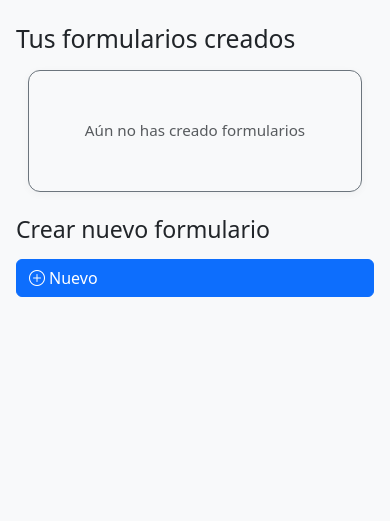
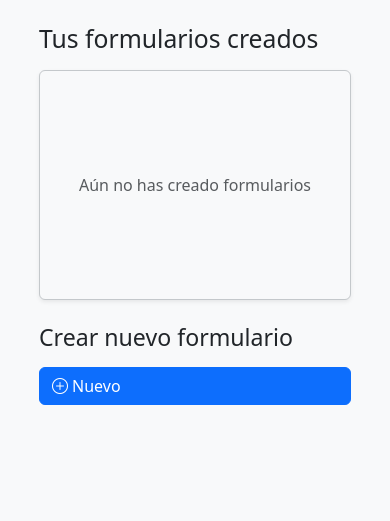
Before and after one commit to dasrojas777/APP1.0, a Django app: page /portal-formularios/ in a window 390 px wide. Shown: the part 110-631 px from the top of the page. Run offline with Django 5.2, Linux system fonts and the light colour scheme; a user stored in the database is signed in; data that the repository does not hold is empty.

Commit message:
Mejoras visuales: card madre gris, subtarjetas azules, mensaje vacío centrado y layout responsivo para portal de formularios.

```diff
--- a/formularios/templates/formularios/portal.html
+++ b/formularios/templates/formularios/portal.html
@@ -1,26 +1,30 @@
 {% extends 'frontend/base.html' %}
 {% block title %}Editor de Formularios{% endblock %}
 {% block content %}
-<div class="container pt-2 pb-3">
-	<div class="mb-4">
+<div class="pt-2 pb-3 w-100">
+	<div class="seccion-formularios-creados mb-4 w-100">
 		<h2 class="mb-3">Tus formularios creados</h2>
-		<div class="row row-cols-1 row-cols-sm-2 row-cols-md-3 row-cols-lg-4 g-4">
+	<div class="card w-100 shadow-sm bg-light border border-1 border-secondary-subtle">
+			<div class="card-body p-4">
+				<div class="row row-cols-1 row-cols-sm-2 row-cols-md-3 row-cols-lg-4 g-4 w-100 mx-0">
 					{% if formularios %}
 						{% for formulario in formularios %}
-				<div class="col">
-					<div class="card h-100 border-primary">
-						<div class="card-body d-flex flex-column justify-content-center align-items-center" style="min-height: 120px;">
-							<h5 class="card-title">{{ formulario.nombre }}</h5>
+						<div class="col d-flex align-items-stretch">
+							<div class="card h-100 w-100 border-primary bg-primary bg-opacity-10 d-flex flex-column justify-content-between">
+								<div class="card-body d-flex flex-column justify-content-center align-items-center flex-grow-1" style="min-height: 120px;">
+									<h5 class="card-title text-center w-100 text-primary">{{ formulario.nombre }}</h5>
 									{% if formulario.archivo %}
-								<a href="{{ formulario.archivo.url }}" class="btn btn-outline-success btn-sm mt-2" download>
+										<a href="{{ formulario.archivo.url }}" class="btn btn-outline-success btn-sm mt-2 w-100" download>
 											<i class="bi bi-file-earmark-arrow-down"></i> Descargar archivo
 										</a>
 									{% else %}
 										<span class="text-muted">Sin archivo</span>
 									{% endif %}
-							<form method="post" action="{% url 'eliminar_formulario' formulario.id %}" class="mt-2">
+								</div>
+								<div class="card-footer bg-transparent border-0 d-flex justify-content-center align-items-center">
+									<form method="post" action="{% url 'eliminar_formulario' formulario.id %}" class="w-100">
 										{% csrf_token %}
-								<button type="submit" class="btn btn-outline-danger btn-sm" onclick="return confirm('¿Seguro que deseas eliminar este formulario?');">
+										<button type="submit" class="btn btn-outline-danger btn-sm w-100" onclick="return confirm('¿Seguro que deseas eliminar este formulario?');">
 											<i class="bi bi-trash"></i> Eliminar
 										</button>
 									</form>
@@ -29,17 +33,15 @@
 						</div>
 						{% endfor %}
 					{% else %}
-				<div class="col">
-					<div class="card h-100 border-secondary text-center bg-light">
-						<div class="card-body d-flex flex-column justify-content-center align-items-center" style="min-height: 120px;">
-							<span class="text-muted">Aún no has creado formularios</span>
-						</div>
-					</div>
+						<div class="d-flex w-100 justify-content-center align-items-center" style="min-height: 180px; height: 18vh;">
+							<span class="text-muted text-center w-100">Aún no has creado formularios</span>
 						</div>
 					{% endif %}
 				</div>
 			</div>
-	<div class="mb-2">
+		</div>
+	</div>
+	<div class="seccion-crear-nuevo mb-2 w-100">
 		<h3 class="mb-3">Crear nuevo formulario</h3>
 		<a href="{% url 'subir_formulario' %}" class="btn btn-primary d-flex align-items-center" title="Añadir nuevo formulario">
 			<i class="bi bi-plus-circle me-1"></i> Nuevo
--- a/frontend/static/css/styles.css
+++ b/frontend/static/css/styles.css
@@ -102,7 +102,9 @@ header .container-fluid {
 	justify-content: center;
 }
 
-main.col-md-8, main.col-12 {
+
+
+main.col-md-8, main.col-12, main.col-sm-10, main.col-lg-9, main.col-xl-8, main {
 	display: flex;
 	flex-direction: column;
 	align-items: center;
@@ -111,6 +113,11 @@ main.col-md-8, main.col-12 {
 	width: 100%;
 	padding-top: 0 !important;
 	margin-top: 0 !important;
+}
+
+.container-fluid.px-1.px-md-2 {
+	padding-left: clamp(1%, 10vw, 10%) !important;
+	padding-right: clamp(1%, 10vw, 10%) !important;
 }
 
 aside {
--- a/frontend/templates/frontend/base.html
+++ b/frontend/templates/frontend/base.html
@@ -115,9 +115,9 @@
     </header>
 
     <!-- Layout con sidebars -->
-    <div class="container-fluid px-2 px-md-4">
+    <div class="container-fluid px-1 px-md-2">
         <div class="row justify-content-center">
-            <main class="col-12 col-sm-10 col-md-8 col-lg-7 col-xl-6 px-0 px-md-3 d-flex flex-column align-items-center justify-content-start">
+            <main class="col-12 col-sm-11 col-md-10 col-lg-9 col-xl-8 px-0 px-md-2 d-flex flex-column align-items-center justify-content-start">
                 {% block content %}{% endblock %}
             </main>
         </div>
```
Lines whose indentation alone changed are shown as unchanged.
